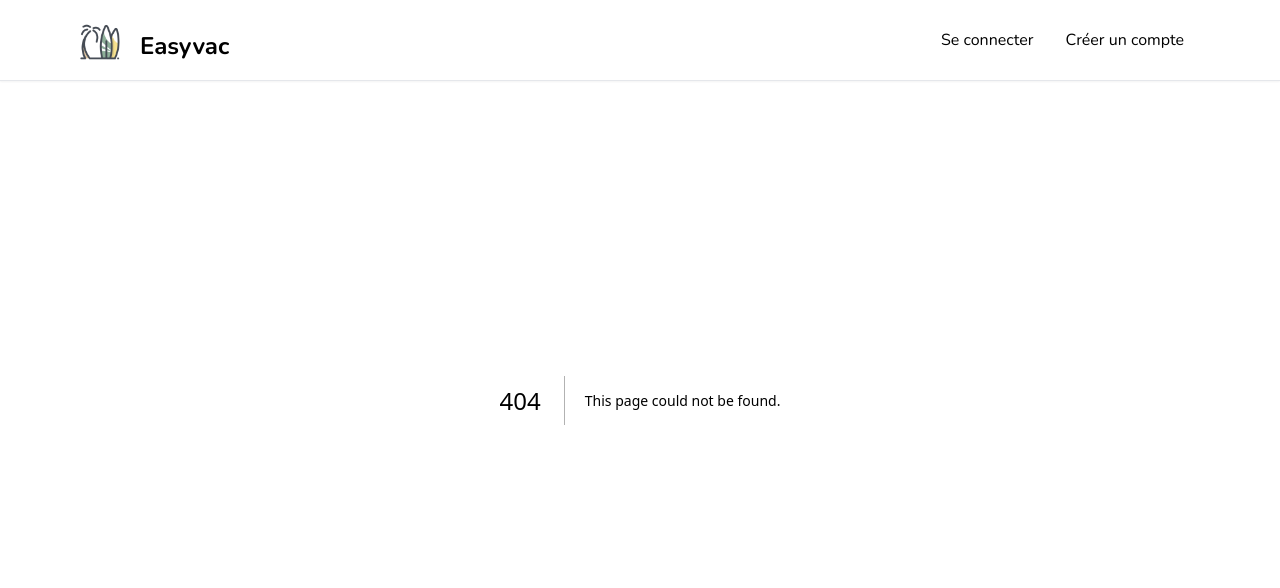
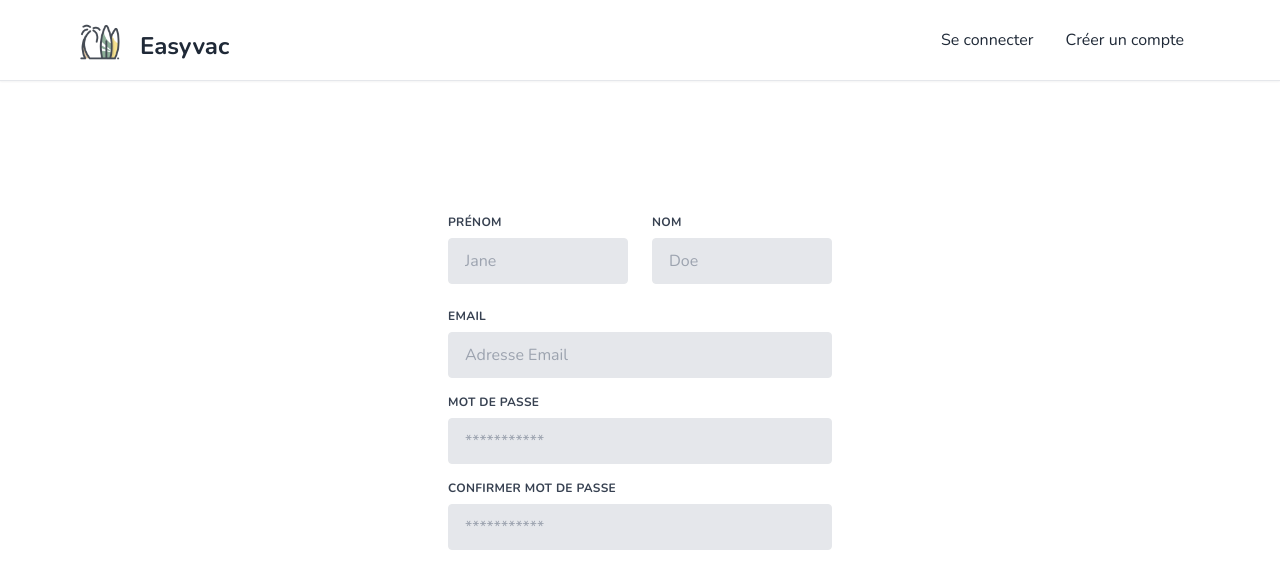
Before and after one commit to Matthieu-Mary/Eeasyvac, a Next.js app: page /signup in a window 1280 px wide. Before the commit this address had no page. Shown: the top 588 px of the page. Built offline with nearby package versions, Linux system fonts and the light colour scheme.

Commit message:
add style on forms

```diff
--- /dev/null
+++ b/app/components/Button.tsx
@@ -0,0 +1,40 @@
+"use client"
+import { IconType } from "react-icons";
+
+type Props = {
+  label: string;
+  onClick: (e: React.MouseEvent<HTMLButtonElement>) => void;
+  disabled?: boolean;
+  outline?: boolean;
+  small?: boolean;
+  Icon?: IconType;
+};
+
+function Button({ label, onClick, disabled, outline, small, Icon }: Props) {
+  return (
+    <button
+      onClick={onClick}
+      disabled={disabled}
+      className={`
+        relative
+        disabled:opacity-70
+        disabled:cursor-not-allowed
+        rounded-lg
+        hover:opacity-80
+        transition
+        w-full
+        ${outline ? "bg-white" : "bg-cyan-500"}
+        ${outline ? "border-black" : "border-cyan-500"}
+        ${outline ? "text-black" : "text-white"}
+        ${small ? "py-1" : "py-3"}
+        ${small ? "text-sm" : "text-md"}
+        ${small ? "font-light" : "font-semibold"}
+        ${small ? "border-[1px]" : "border-2"}
+      `}
+    >
+      {label}
+    </button>
+  );
+}
+
+export default Button;
--- a/app/layout.tsx
+++ b/app/layout.tsx
@@ -12,7 +12,7 @@ export default function RootLayout({
 
 
   return (
-    <html lang="en">
+    <html lang="fr">
       <head />
       <body className={font.className}>
         <Navbar />
--- /dev/null
+++ b/app/login/page.tsx
@@ -0,0 +1,60 @@
+"use client"
+type Props = {};
+
+function Login({}: Props) {
+  return (
+    <section className="flex justify-center items-center h-screen">
+      <div className="w-full max-w-sm">
+        <form className="bg-white shadow-lg rounded px-8 pb-8 mb-4">
+          <div className="mb-4">
+            <label
+              className="block text-gray-700 text-sm font-bold mb-2"
+              htmlFor="username"
+            >
+              Email
+            </label>
+            <input
+              className="shadow appearance-none border rounded w-full py-2 px-3 text-gray-700 leading-tight focus:outline-none focus:shadow-outline"
+              id="username"
+              type="text"
+              placeholder="Username"
+            />
+          </div>
+          <div className="mb-6">
+            <label
+              className="block text-gray-700 text-sm font-bold mb-2"
+              htmlFor="password"
+            >
+              Mot de passe
+            </label>
+            <input
+              className="shadow appearance-none border border-red-500 rounded w-full py-2 px-3 text-gray-700 mb-2 leading-tight focus:outline-none focus:shadow-outline"
+              id="password"
+              type="password"
+              placeholder="******************"
+            />
+            <p className="text-red-500 text-xs italic">
+              Veuillez choisir un mot de passe.
+            </p>
+          </div>
+          <div className="flex items-center justify-between">
+            <button
+              className="bg-blue-500 hover:bg-blue-700 text-white font-bold py-2 px-4 rounded focus:outline-none focus:shadow-outline"
+              type="button"
+            >
+              Se connecter
+            </button>
+            <a
+              className="inline-block align-baseline font-bold text-sm text-blue-500 hover:text-blue-800"
+              href="#"
+            >
+              Mot de passe oublié ?
+            </a>
+          </div>
+        </form>
+      </div>
+    </section>
+  );
+}
+
+export default Login;
--- a/app/page.tsx
+++ b/app/page.tsx
@@ -1,5 +1,30 @@
-export default function Home() {
+"use client";
+import { motion } from "framer-motion";
+import Link from "next/link";
+
+type Props = {};
+
+function Home({}: Props) {
   return (
-    <div className="text-rose-500">Coucou dthnnjfggfhhfghfghhhhhhhhhhhhhhhhhhhg!</div>
-  )
+    <div className="overflow-hidden relative">
+      <div className="bg-my_bg_image bg-cover bg-center bg-no-repeat w-full h-screen overflow-hidden flex justify-center z-0">
+        <motion.div
+          initial={{ x: -300, scale: 1, opacity: 0 }}
+          animate={{ x: 0, scale: 1.25, opacity: 1 }}
+          transition={{ duration: 1.5 }}
+          className="absolute top-60 z-50"
+        >
+          <h3 className="text-center text-2xl">Bienvenue sur Easyvac !</h3>
+          <p className="text-xl">Planifiez vos vacances entre amis</p>
+          <Link href="/login">
+            <p className="text-xs text-gray-500 hover:opacity-60">
+              Connectez vous pour accéder à votre tableau de bord.
+            </p>
+          </Link>
+        </motion.div>
+      </div>
+    </div>
+  );
 }
+
+export default Home;
--- /dev/null
+++ b/app/signup/page.tsx
@@ -0,0 +1,120 @@
+"use client";
+import axios from "axios";
+import { AiFillGithub } from "react-icons/ai";
+import { FcGoogle } from "react-icons/fc";
+import { useCallback, useState } from "react";
+import { FieldValues, SubmitHandler, useForm } from "react-hook-form";
+import Button from "../components/Button";
+
+type Props = {};
+
+function Signup({}: Props) {
+  const [isLoading, setIsLoading] = useState(false);
+
+  const {
+    register,
+    handleSubmit,
+    formState: { errors },
+  } = useForm<FieldValues>({
+    defaultValues: {
+      name: "",
+      email: "",
+      password: "",
+    },
+  });
+
+  const onSubmit: SubmitHandler<FieldValues> = (data) => {
+    setIsLoading(true);
+    axios
+      .post("/api/register", data)
+      .then(() => {})
+      .catch((err) => console.log(err))
+      .finally(() => {
+        setIsLoading(false);
+      });
+  };
+
+  return (
+    <section className="flex justify-center items-center h-screen">
+      <div className="w-full max-w-sm">
+        <form className="w-full max-w-lg">
+          <div className="flex flex-wrap -mx-3 mb-6">
+            <div className="w-full md:w-1/2 px-3 mb-6 md:mb-0">
+              <label
+                className="block uppercase tracking-wide text-gray-700 text-xs font-bold mb-2"
+                htmlFor="grid-first-name"
+              >
+                Prénom
+              </label>
+              <input
+                className="appearance-none block w-full bg-gray-200 text-gray-700 border rounded py-3 px-4 leading-tight focus:outline-none focus:bg-white"
+                id="grid-first-name"
+                type="text"
+                placeholder="Jane"
+              />
+              <p className="text-red-500 text-xs italic hidden">
+                Please fill out this field.
+              </p>
+            </div>
+            <div className="w-full md:w-1/2 px-3">
+              <label
+                className="block uppercase tracking-wide text-gray-700 text-xs font-bold mb-2"
+                htmlFor="grid-last-name"
+              >
+                Nom
+              </label>
+              <input
+                className="appearance-none block w-full bg-gray-200 text-gray-700 border border-gray-200 rounded py-3 px-4 leading-tight focus:outline-none focus:bg-white focus:border-gray-500"
+                id="grid-last-name"
+                type="text"
+                placeholder="Doe"
+              />
+            </div>
+          </div>
+          <div className="flex flex-wrap -mx-3 mb-6">
+            <div className="w-full px-3">
+              <label
+                className="block uppercase tracking-wide text-gray-700 text-xs font-bold mb-2"
+                htmlFor="grid-password"
+              >
+                Email
+              </label>
+              <input
+                className="appearance-none block w-full bg-gray-200 text-gray-700 border border-gray-200 rounded py-3 px-4 mb-4 leading-tight focus:outline-none focus:bg-white focus:border-gray-500"
+                id="grid-email"
+                type="email"
+                placeholder="Adresse Email"
+              />
+              <label
+                className="block uppercase tracking-wide text-gray-700 text-xs font-bold mb-2"
+                htmlFor="grid-password"
+              >
+                Mot de passe
+              </label>
+              <input
+                className="appearance-none block w-full bg-gray-200 text-gray-700 border border-gray-200 rounded py-3 px-4 mb-4 leading-tight focus:outline-none focus:bg-white focus:border-gray-500"
+                id="grid-password"
+                type="password"
+                placeholder="***********"
+              />
+              <label
+                className="block uppercase tracking-wide text-gray-700 text-xs font-bold mb-2"
+                htmlFor="grid-confirm-password"
+              >
+                Confirmer mot de passe
+              </label>
+              <input
+                className="appearance-none block w-full bg-gray-200 text-gray-700 border border-gray-200 rounded py-3 px-4 mb-3 leading-tight focus:outline-none focus:bg-white focus:border-gray-500"
+                id="grid-confirm-password"
+                type="password"
+                placeholder="***********"
+              />
+            </div>
+          </div>
+        </form>
+      </div>
+    </section>
+  );
+}
+
+export default Signup;
--- a/package.json
+++ b/package.json
@@ -13,6 +13,7 @@
     "@types/node": "18.16.3",
     "@types/react": "18.2.4",
     "@types/react-dom": "18.2.3",
+    "axios": "^1.4.0",
     "daisyui": "^2.51.6",
     "eslint": "8.39.0",
     "eslint-config-next": "13.3.4",
@@ -20,8 +21,10 @@
     "next": "13.3.4",
     "react": "18.2.0",
     "react-dom": "18.2.0",
+    "react-hook-form": "^7.43.9",
     "react-icons": "^4.8.0",
-    "typescript": "5.0.4"
+    "typescript": "5.0.4",
+    "zustand": "^4.3.8"
   },
   "devDependencies": {
     "autoprefixer": "^10.4.14",
--- a/tailwind.config.js
+++ b/tailwind.config.js
@@ -6,7 +6,11 @@ module.exports = {
     "./components/**/*.{js,ts,jsx,tsx,mdx}",
   ],
   theme: {
-    extend: {},
+    extend: {
+      backgroundImage: {
+        'my_bg_image' : "url('../public/images/home.jpg')",
+      }
+    },
   },
   plugins: [require("daisyui")],
 }
```
Also changed, not shown: app/hooks/useRegisterModel.ts (added), 2 other files (tests, documents, lock files or other folders).
